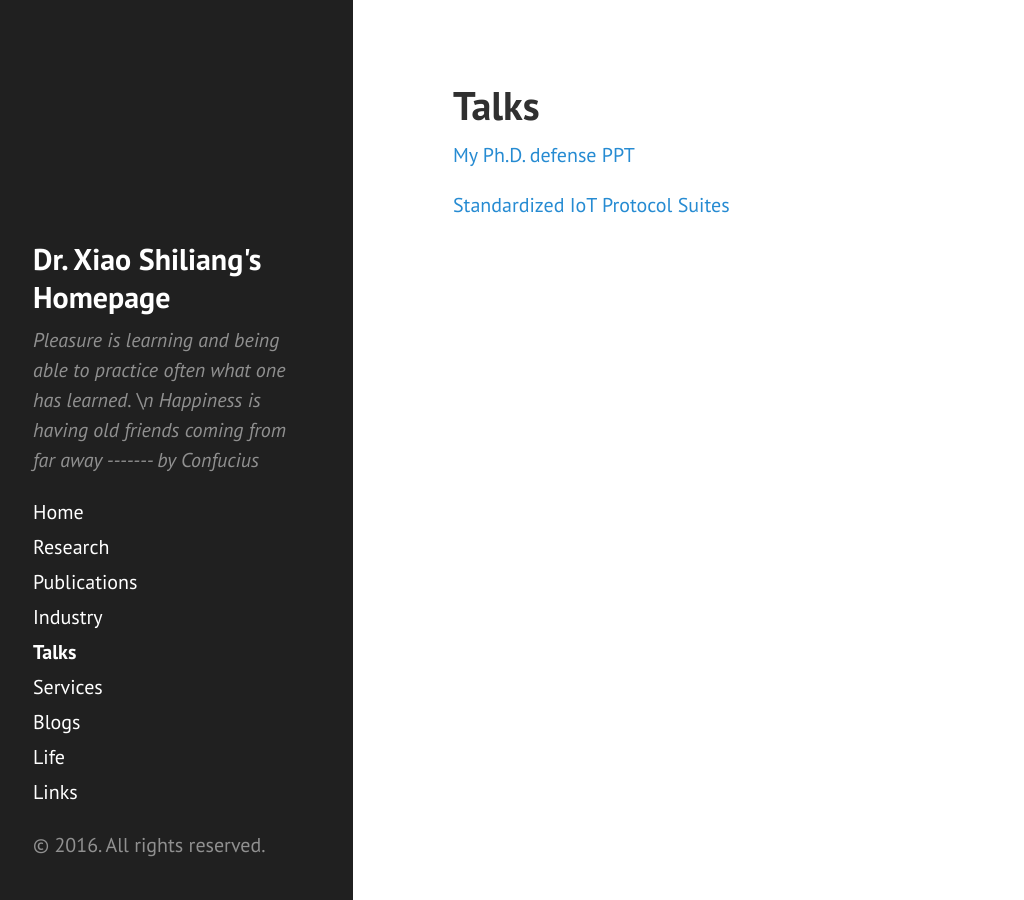
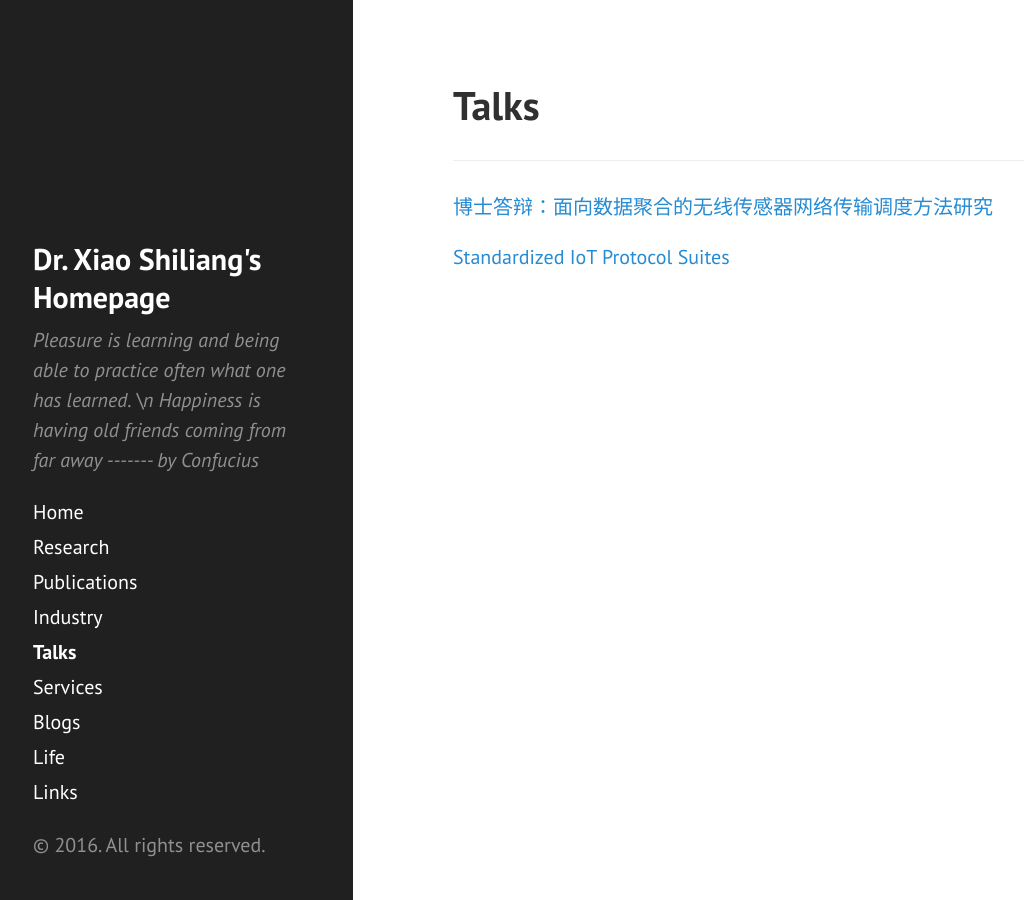
Before and after one commit to slxiao/slxiao.github.io, a Jekyll site: the page built from 4talks.md, in a window 1280 px wide. Shown: the whole page, without its empty margins (7-1031 px from the left). Built offline with Jekyll 4.4.1, drawn with Linux system fonts in a browser that asks for light colours; Markdown is read by kramdown in place of the engine named in the settings.

Commit message:
show proto

```diff
--- a/4talks.md
+++ b/4talks.md
@@ -2,7 +2,8 @@
 layout: page
 title: Talks
 ---
+***
 
-[My Ph.D. defense PPT](http://slxiao.github.io/presentations/thesis_xiaoshiliang.pdf)
+[博士答辩：面向数据聚合的无线传感器网络传输调度方法研究](http://slxiao.github.io/presentations/thesis_defense.pdf)
 
 [Standardized IoT Protocol Suites](http://slxiao.github.io/presentations/standardized_IoT_protocol_suites.pdf)
```
Also changed, not shown: 2publications.md (+1 -1 lines).
